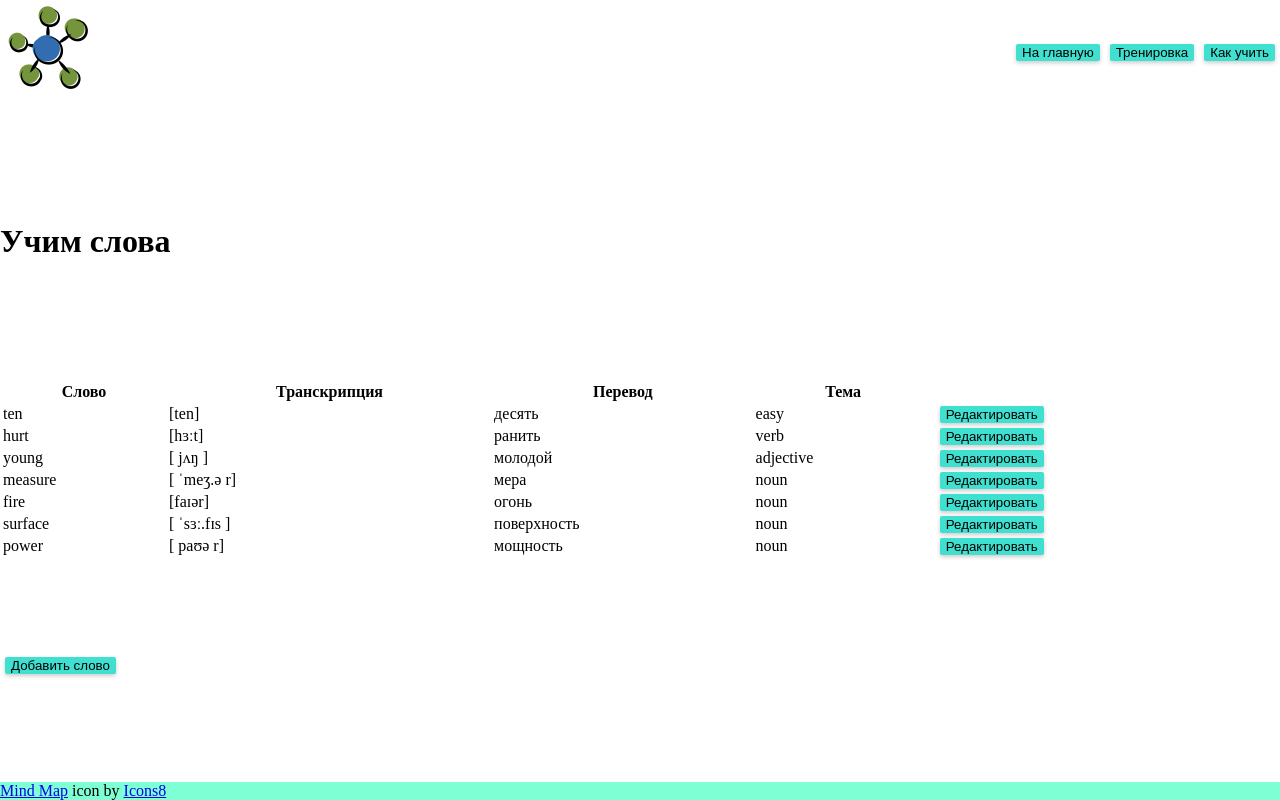
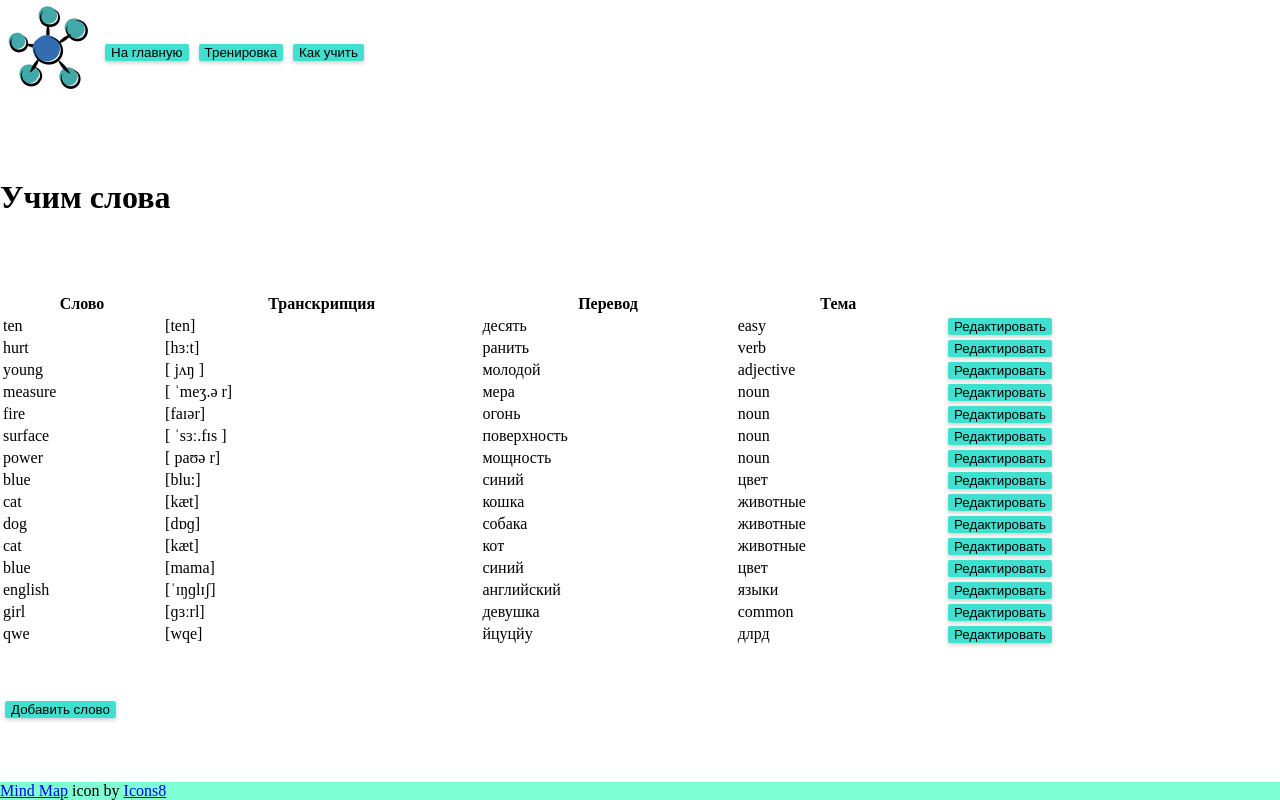
Before and after one commit to DariaKott/React-project-words, a React app: page / in a window 1280 px wide. Built offline with nearby package versions, Linux system fonts and the light colour scheme.

Commit message:
Changed logo

```diff
--- a/src/assets/data.js
+++ b/src/assets/data.js
@@ -55,68 +55,68 @@ export const words = [
     tags: 'noun',
     tags_json: '["noun"]',
   },
-  // {
-  //   id: '14601',
-  //   english: 'blue',
-  //   transcription: '[blu:]',
-  //   russian: 'синий',
-  //   tags: 'цвет',
-  //   tags_json: '["u0446u0432u0435u0442"]',
-  // },
-  // {
-  //   id: '14612',
-  //   english: 'cat',
-  //   transcription: '[kæt]',
-  //   russian: 'кошка',
-  //   tags: 'животные',
-  //   tags_json: '["u0436u0438u0432u043eu0442u043du044bu0435"]',
-  // },
-  // {
-  //   id: '14613',
-  //   english: 'dog',
-  //   transcription: '[dɒɡ]',
-  //   russian: 'собака',
-  //   tags: 'животные',
-  //   tags_json: '["u0436u0438u0432u043eu0442u043du044bu0435"]',
-  // },
-  // {
-  //   id: '14614',
-  //   english: 'cat',
-  //   transcription: '[kæt]',
-  //   russian: 'кот',
-  //   tags: 'животные',
-  //   tags_json: '["u0436u0438u0432u043eu0442u043du044bu0435"]',
-  // },
-  // {
-  //   id: '14616',
-  //   english: 'blue',
-  //   transcription: '[mama]',
-  //   russian: 'синий',
-  //   tags: 'цвет',
-  //   tags_json: '["u0446u0432u0435u0442"]',
-  // },
-  // {
-  //   id: '14628',
-  //   english: 'english',
-  //   transcription: '[ˈɪŋɡlɪʃ]',
-  //   russian: 'английский',
-  //   tags: 'языки',
-  //   tags_json: '["u044fu0437u044bu043au0438"]',
-  // },
-  // {
-  //   id: '14636',
-  //   english: 'girl',
-  //   transcription: '[ɡɜːrl]',
-  //   russian: 'девушка',
-  //   tags: 'common',
-  //   tags_json: '["common"]',
-  // },
-  // {
-  //   id: '14637',
-  //   english: 'qwe',
-  //   transcription: '[wqe]',
-  //   russian: 'йцуцйу',
-  //   tags: 'длрд',
-  //   tags_json: '[""]',
-  // },
+  {
+    id: '14601',
+    english: 'blue',
+    transcription: '[blu:]',
+    russian: 'синий',
+    tags: 'цвет',
+    tags_json: '["u0446u0432u0435u0442"]',
+  },
+  {
+    id: '14612',
+    english: 'cat',
+    transcription: '[kæt]',
+    russian: 'кошка',
+    tags: 'животные',
+    tags_json: '["u0436u0438u0432u043eu0442u043du044bu0435"]',
+  },
+  {
+    id: '14613',
+    english: 'dog',
+    transcription: '[dɒɡ]',
+    russian: 'собака',
+    tags: 'животные',
+    tags_json: '["u0436u0438u0432u043eu0442u043du044bu0435"]',
+  },
+  {
+    id: '14614',
+    english: 'cat',
+    transcription: '[kæt]',
+    russian: 'кот',
+    tags: 'животные',
+    tags_json: '["u0436u0438u0432u043eu0442u043du044bu0435"]',
+  },
+  {
+    id: '14616',
+    english: 'blue',
+    transcription: '[mama]',
+    russian: 'синий',
+    tags: 'цвет',
+    tags_json: '["u0446u0432u0435u0442"]',
+  },
+  {
+    id: '14628',
+    english: 'english',
+    transcription: '[ˈɪŋɡlɪʃ]',
+    russian: 'английский',
+    tags: 'языки',
+    tags_json: '["u044fu0437u044bu043au0438"]',
+  },
+  {
+    id: '14636',
+    english: 'girl',
+    transcription: '[ɡɜːrl]',
+    russian: 'девушка',
+    tags: 'common',
+    tags_json: '["common"]',
+  },
+  {
+    id: '14637',
+    english: 'qwe',
+    transcription: '[wqe]',
+    russian: 'йцуцйу',
+    tags: 'длрд',
+    tags_json: '[""]',
+  },
 ];
--- a/src/presentation/components/Header/index.jsx
+++ b/src/presentation/components/Header/index.jsx
@@ -1,6 +1,6 @@
 import React from 'react';
 import './styles.scss';
-import logo from '../../../assets/logo.png';
+import logo from '../../../assets/logo2.png';
 
 function Header() {
   return (
--- a/src/presentation/components/Header/styles.scss
+++ b/src/presentation/components/Header/styles.scss
@@ -1,6 +1,15 @@
 .header {
   display: flex;
   align-items: center;
-  justify-content: space-between;
-  position: sticky;
+  justify-content: stretch;
+  width: 100vw;
 }
+
+.header_nav {
+  display: flex;
+  justify-content: flex-end;
+}
+
+.header_logo {
+  align-self: flex-start;
+}
```
Also changed, not shown: src/assets/logo2.png (added), 1 other file (tests, documents, lock files or other folders).
